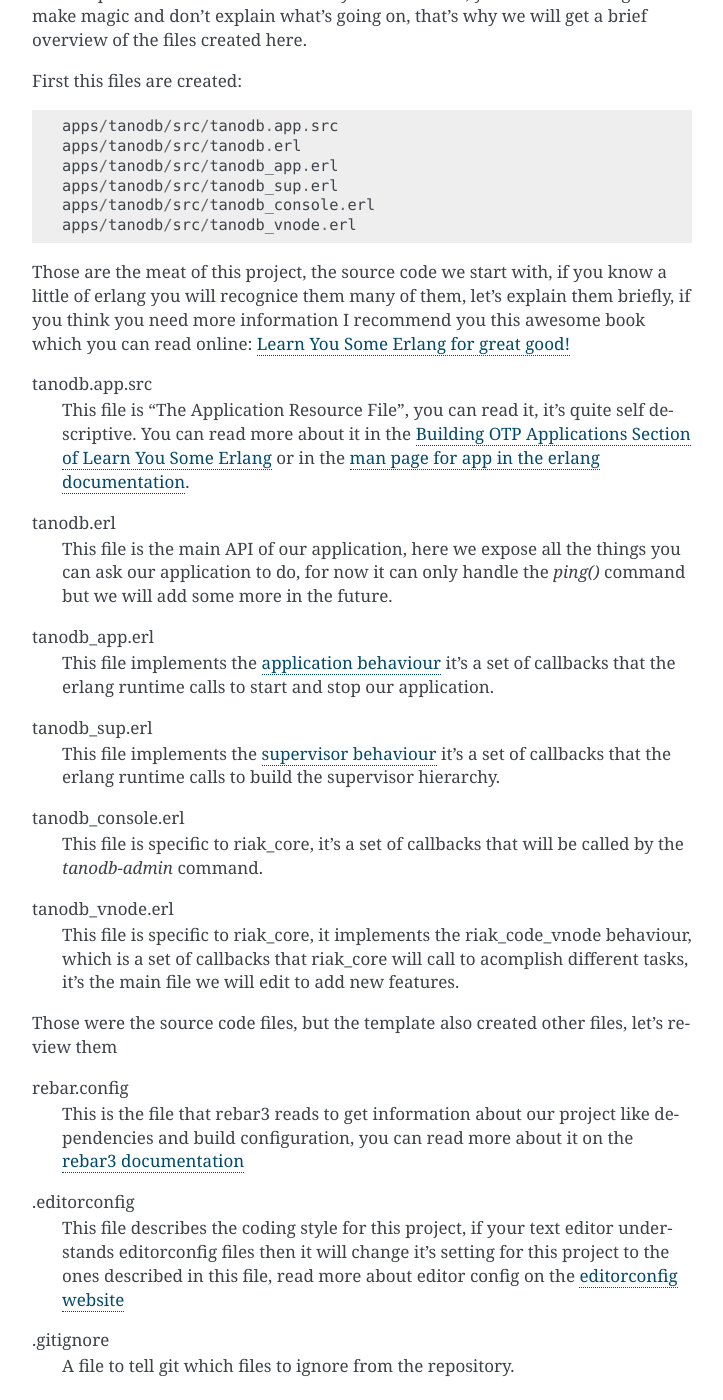
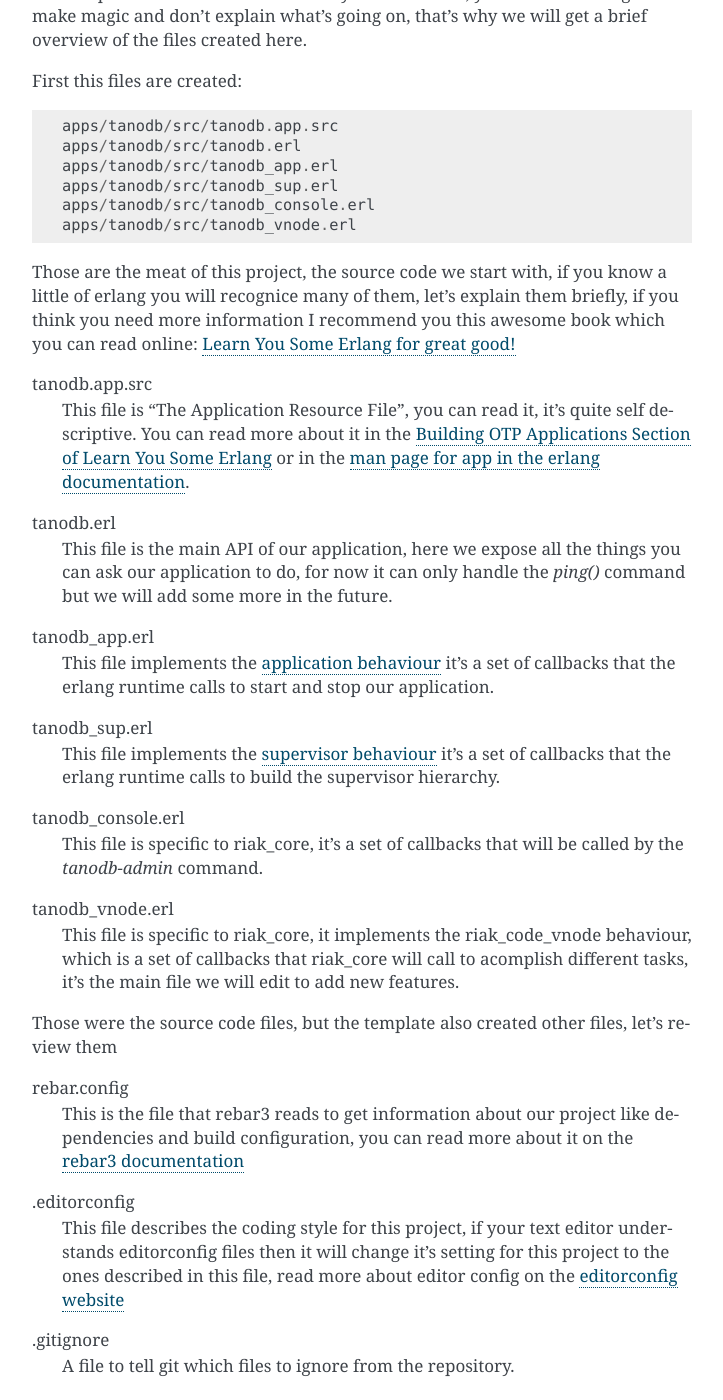
Before and after one commit to marianoguerra/little-riak-core-book, a Sphinx documentation site: the page built from source/starting.rst, in a window 1280 px wide and 1400 px high, scrolled down 2391 px. Shown: the whole window, without its empty margins (388-1111 px from the left). Built offline with Sphinx 7.4.7, drawn with Linux system fonts in a browser that asks for light colours; some of the changed text lies outside the part shown.

Commit message:
fix typos in starting.rst page

```diff
--- a/source/starting.rst
+++ b/source/starting.rst
@@ -130,7 +130,7 @@ First this files are created::
     apps/tanodb/src/tanodb_vnode.erl
 
 Those are the meat of this project, the source code we start with, if you
-know a little of erlang you will recognice them many of them, let's explain them briefly,
+know a little of erlang you will recognice many of them, let's explain them briefly,
 if you think you need more information I recommend you this awesome book which
 you can read online: `Learn You Some Erlang for great good!  <http://learnyousomeerlang.com/>`_
 
```
Also changed, not shown: other parts of source/starting.rst (+3 -3 lines).
